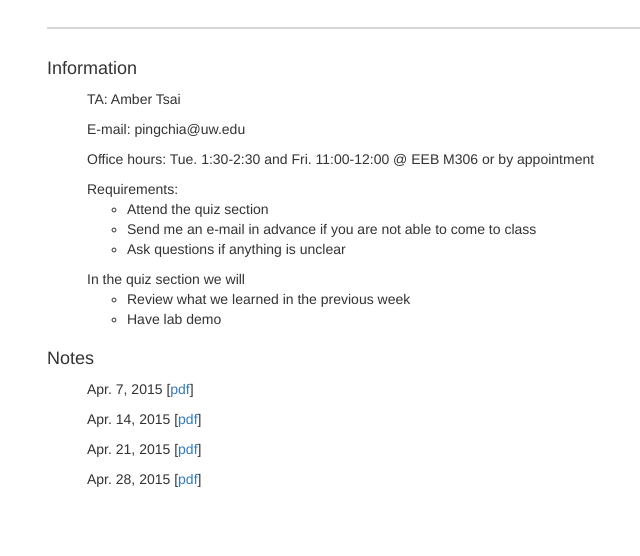
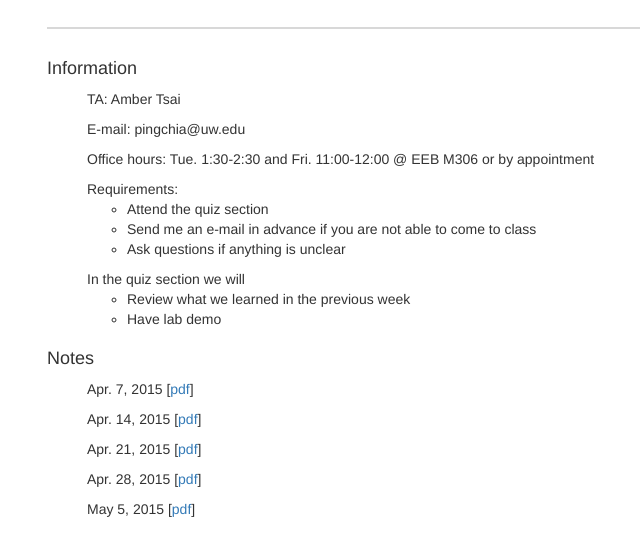
Before and after one commit to music4615/music4615.github.io, a plain HTML site: page ee215AAspring2015.html in a window 1280 px wide. Shown: the part 76-632 px from the top of the page, without its empty margins (133-773 px from the left). Drawn offline with nearby package versions, Linux system fonts and the light colour scheme.

Commit message:
add note 0505

```diff
--- a/ee215AAspring2015.html
+++ b/ee215AAspring2015.html
@@ -51,6 +51,7 @@
 		<ul>Apr. 14, 2015 [<a href="ee215sp2015/0414.pdf" target="_blank">pdf</a>]</ul>
 		<ul>Apr. 21, 2015 [<a href="ee215sp2015/0421.pdf" target="_blank">pdf</a>]</ul>
 		<ul>Apr. 28, 2015 [<a href="ee215sp2015/0428.pdf" target="_blank">pdf</a>]</ul>
+		<ul>May 5, 2015 [<a href="ee215sp2015/0505.pdf" target="_blank">pdf</a>]</ul>
 	</div>
 </div>
 
```
Also changed, not shown: 1 other file.
